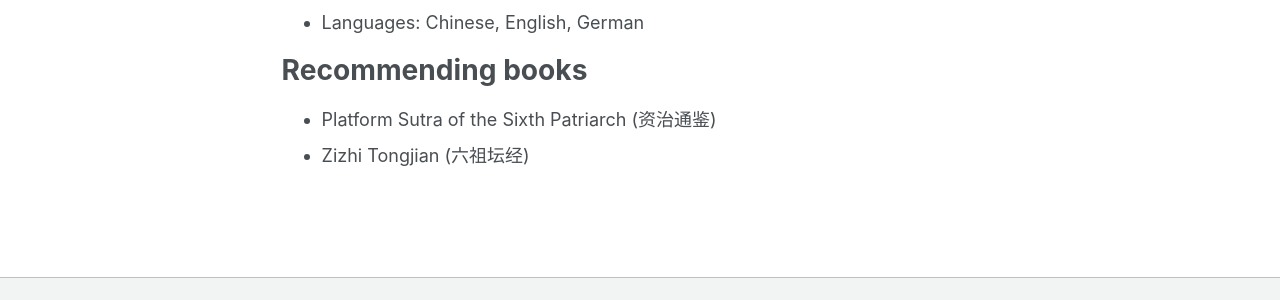
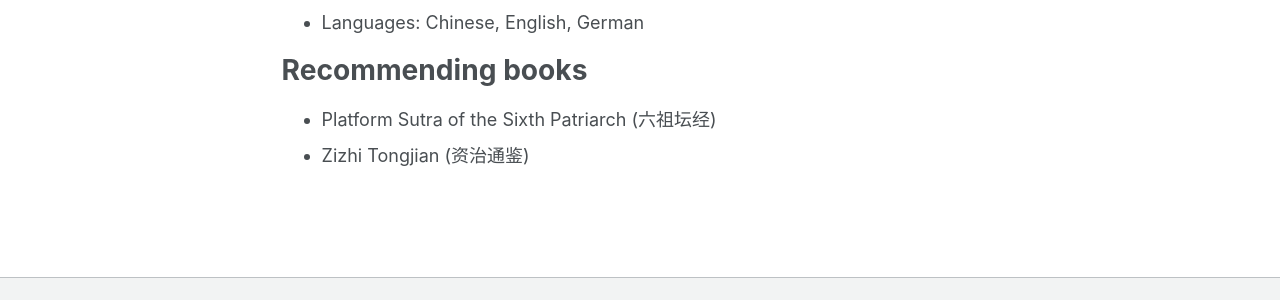
Before and after one commit to fenghang454/fenghang454.github.io, a Jekyll site: the page built from _pages/cv.md, in a window 1280 px wide and 1148 px high. Shown: the part 760-1060 px from the top of the window. Built offline with Jekyll 4.4.1, drawn with Linux system fonts in a browser that asks for light colours; a style sheet for code colours, icons or effects is not loaded.

Commit message:
Update cv.md

```diff
--- a/_pages/cv.md
+++ b/_pages/cv.md
@@ -43,5 +43,5 @@ Service and leadership
 
 Recommending books
 ======
-* Platform Sutra of the Sixth Patriarch (资治通鉴)
-* Zizhi Tongjian (六祖坛经)
+* Platform Sutra of the Sixth Patriarch (六祖坛经)
+* Zizhi Tongjian (资治通鉴)
```
